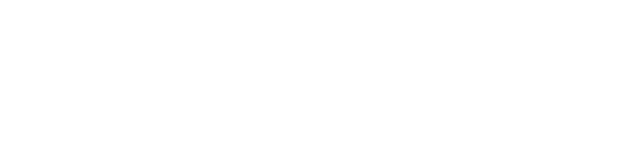
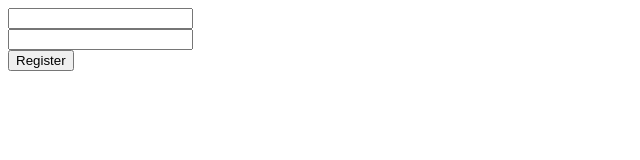
Before and after one commit to Teebs99/HTMLCSSLecture, a plain HTML site: page index.html in a window 1280 px wide. Shown: the whole page, without its empty margins (0-640 px from the left). Drawn offline with Linux system fonts and the light colour scheme.

Commit message:
Register Form

```diff
--- a/index.html
+++ b/index.html
@@ -8,6 +8,16 @@
     <title>HTML Forms</title>
 </head>
 <body>
-
+    <form>
+        <div>
+            <input type='text'>
+        </div>
+        <div>
+            <input type="password">
+        </div>
+        <div>
+            <button type='submit'>Register</button>
+        </div>
+    </form>
 </body>
 </html>
```
